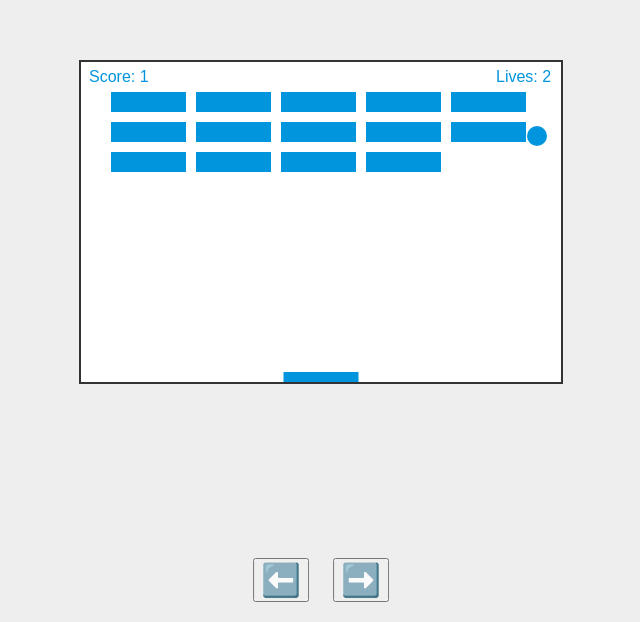
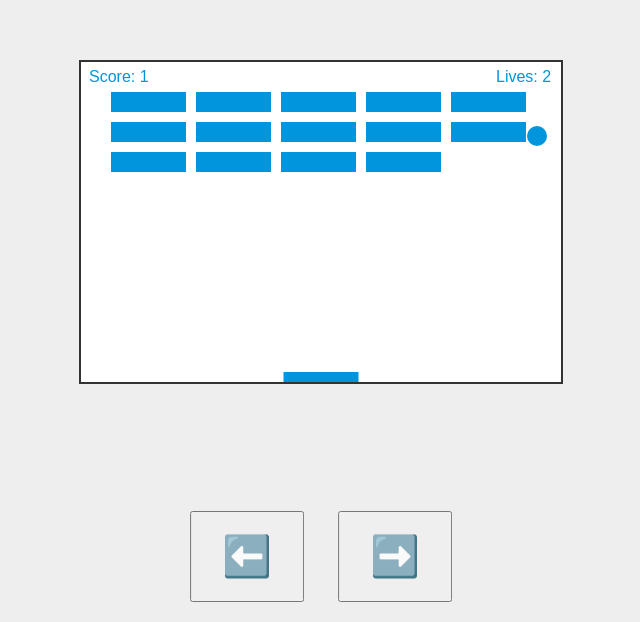
Before and after one commit to Ha-min1/webgame, a plain HTML site: page index.html in a window 1280 px wide. Shown: the part 178-800 px from the top of the page, without its empty margins (319-959 px from the left). Drawn offline with Linux system fonts and the light colour scheme.

Commit message:
Update index.html

```diff
--- a/index.html
+++ b/index.html
@@ -11,8 +11,8 @@
     <script src="game.js" defer></script>
    <!-- 게임 화면 내 적절한 위치에 추가 -->
 <div id="mobile-controls" style="position: absolute; bottom: 20px; left: 50%; transform: translateX(-50%); z-index: 100;">
-  <button id="left-btn" style="font-size:2rem; margin-right:20px;">⬅️</button>
-  <button id="right-btn" style="font-size:2rem;">➡️</button>
+<button id="left-btn" style="font-size:2.5rem; margin-right:30px; padding:20px 30px; min-width:70px;">⬅️</button>
+<button id="right-btn" style="font-size:2.5rem; padding:20px 30px; min-width:70px;">➡️</button>
 </div>
 
 </body>
```
